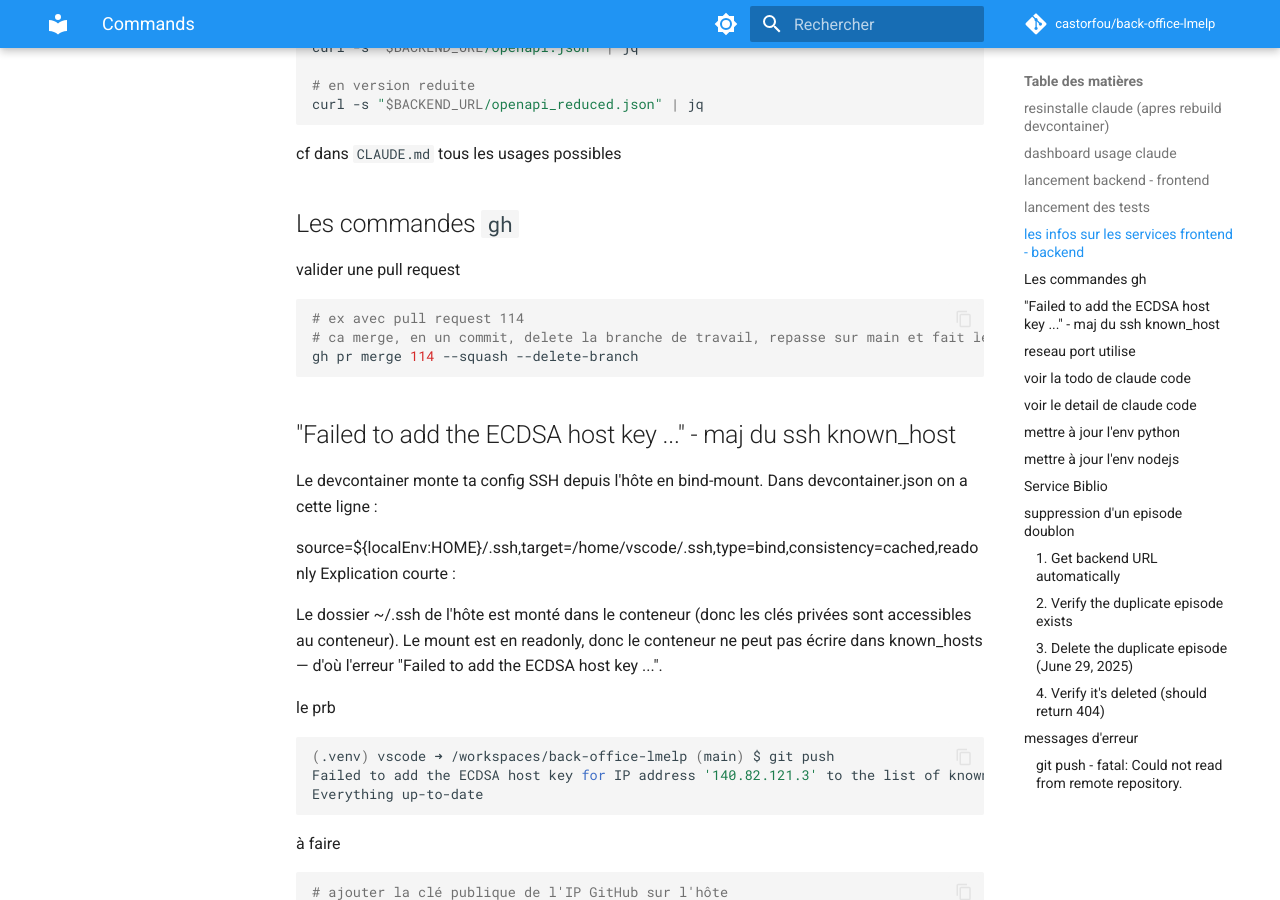
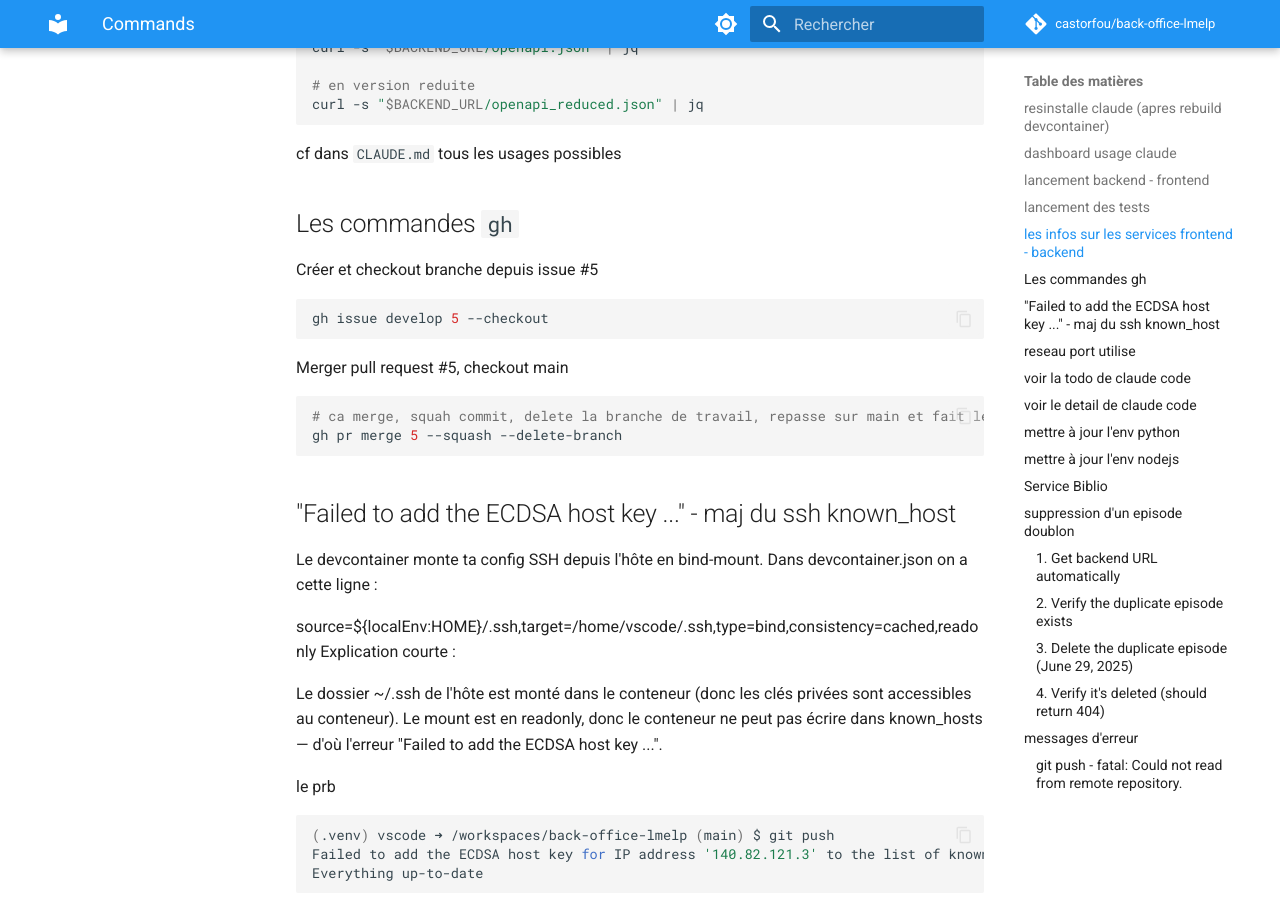
Before and after one commit to castorfou/back-office-lmelp, an MkDocs documentation site: the page built from docs/commands.md, in a window 1280 px wide and 900 px high, scrolled down 2311 px. Built offline with MkDocs 1.6.1 and Material for MkDocs 9.7.7, drawn with Linux system fonts in a browser that asks for light colours; comment, search, counter and statistics services are not loaded.

Commit message:
gh develop

````diff
--- a/docs/commands.md
+++ b/docs/commands.md
@@ -101,12 +101,17 @@ cf dans `CLAUDE.md` tous les usages possibles
 
 ## Les commandes `gh`
 
-valider une pull request
+Créer et checkout branche depuis issue #5
 
 ```bash
-# ex avec pull request 114
-# ca merge, en un commit, delete la branche de travail, repasse sur main et fait le pull : propre
-gh pr merge 114 --squash --delete-branch
+gh issue develop 5 --checkout
+```
+
+Merger pull request #5, checkout main
+
+```bash
+# ca merge, squah commit, delete la branche de travail, repasse sur main et fait le pull : propre, carre dans l'axe
+gh pr merge 5 --squash --delete-branch
 ```
 
 ## "Failed to add the ECDSA host key ..." - maj du ssh known_host
````
